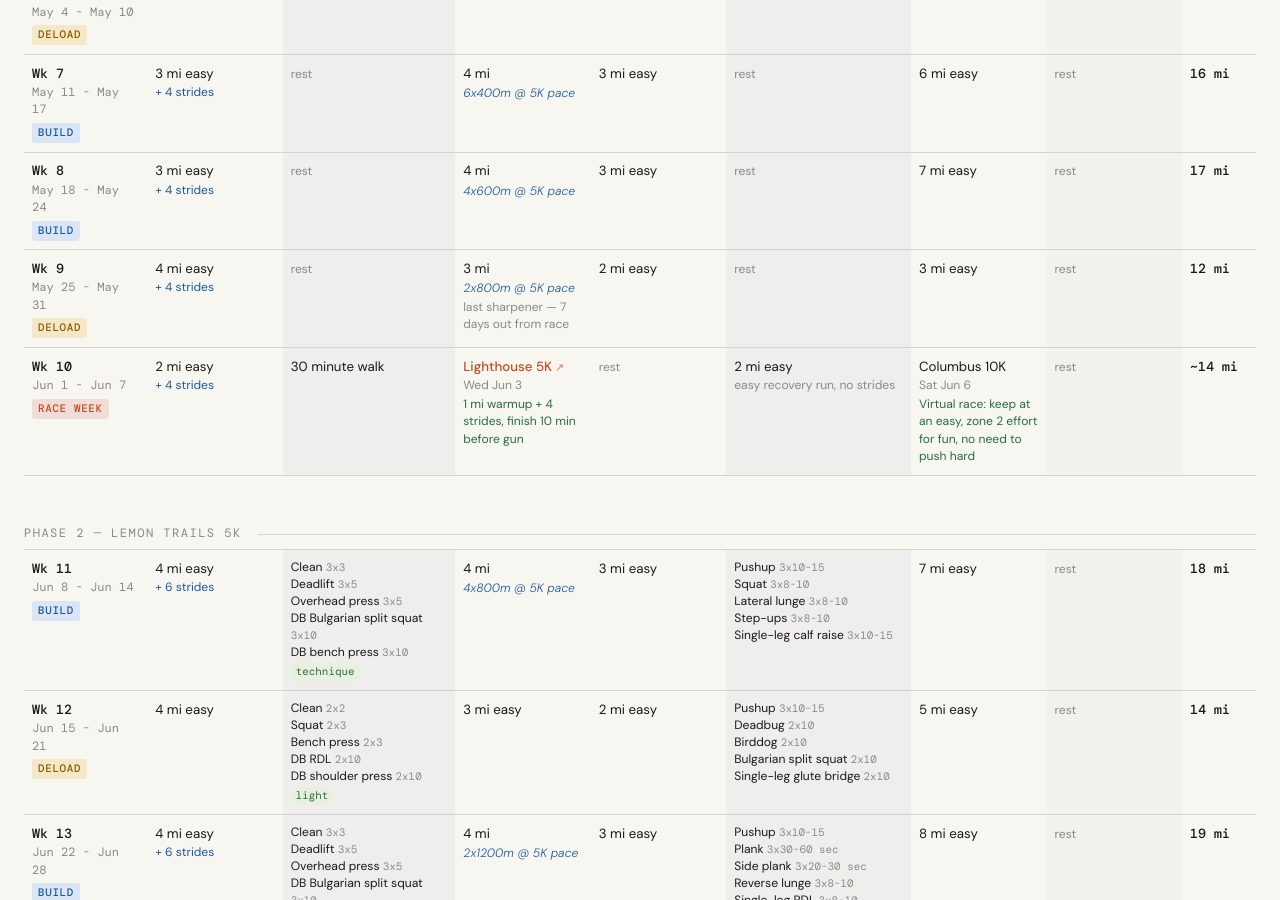
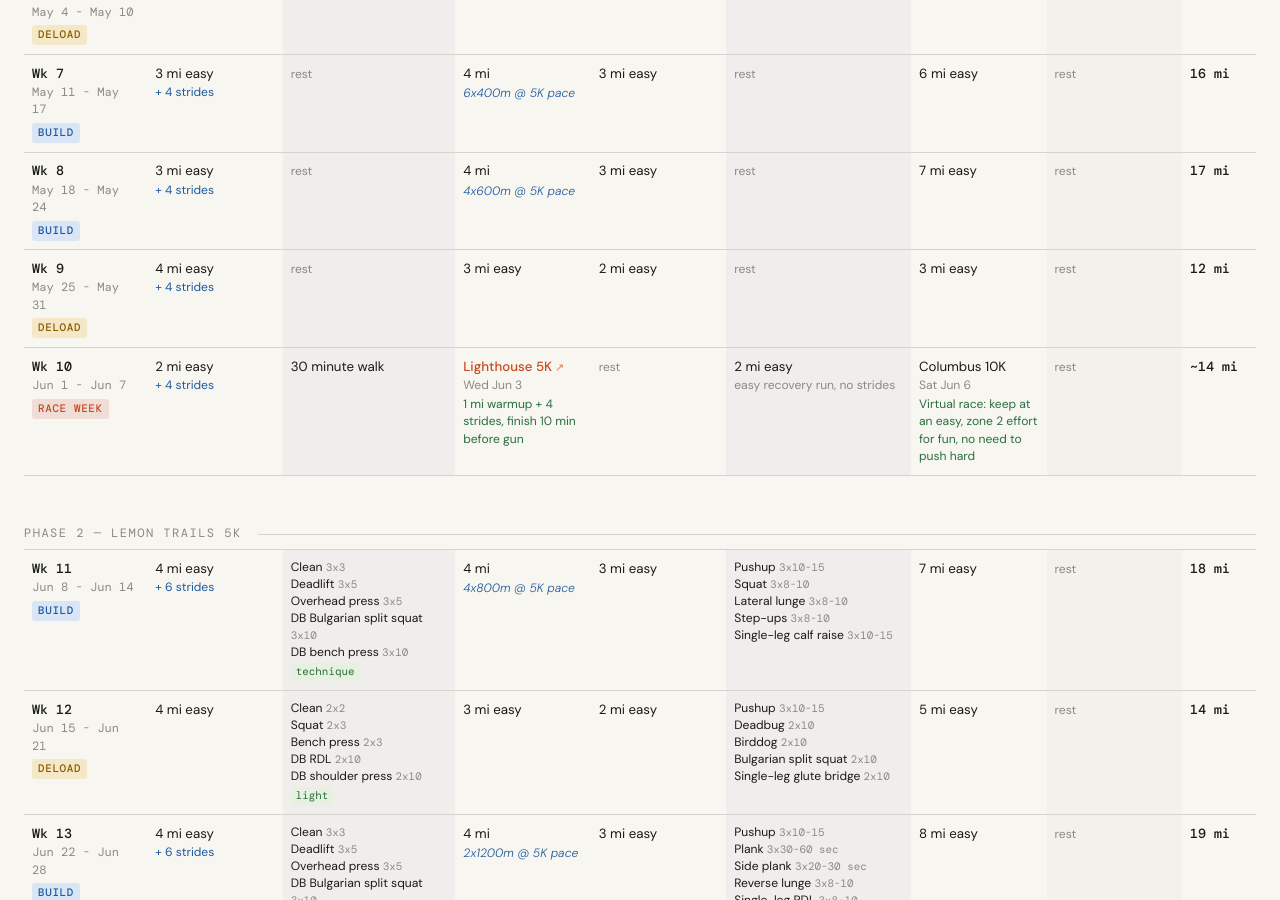
Before and after one commit to richardbasile/richardbasile.github.io, a Jekyll site: the page built from training-plan/index.html, in a window 1280 px wide and 900 px high, scrolled down 1242 px. Built offline with Jekyll 4.4.1, drawn with Linux system fonts in a browser that asks for light colours.

Commit message:
drop quality wk 9

```diff
--- a/training-plan/index.html
+++ b/training-plan/index.html
@@ -999,8 +999,7 @@ title: 2026 Race Season
             </td>
             <td>4 mi easy<span class="s">+ 4 strides</span></td>
             <td class="str-col"><span class="rest">rest</span></td>
-            <td>3 mi<span class="q">2x800m @ 5K pace</span><span class="note">last sharpener — 7 days out from
-                race</span></td>
+            <td>3 mi easy</td>
             <td>2 mi easy</td>
             <td class="str-col"><span class="rest">rest</span></td>
             <td>3 mi easy</td>
```
